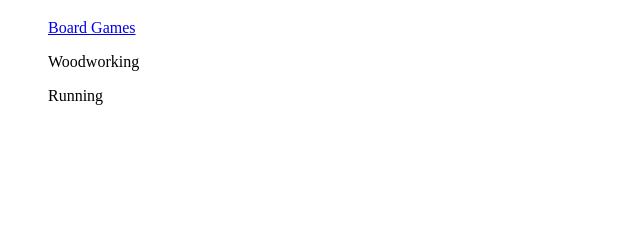
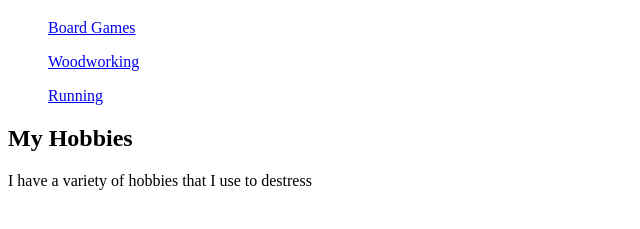
Before and after one commit to peterson-philomath/hello-world, a plain HTML site: page index.html in a window 1280 px wide. Shown: the part 61-290 px from the top of the page, without its empty margins (0-640 px from the left). Drawn offline with Linux system fonts and the light colour scheme.

Commit message:
Updating Navigation between sites

```diff
--- a/index.html
+++ b/index.html
@@ -8,12 +8,13 @@
         <h1>Ways to Destress</h1>
         <nav>
             <ul><a href="https://peterson-philomath.github.io/hello-world/boardgames">Board Games</a></ul>
-            <ul><a href="https://peterson-philomath.github.io/hello-world/woodworking"></a>Woodworking</ul>
-            <ul><a href="https://peterson-philomath.github.io/hello-world/running"></a>Running</ul>
+            <ul><a href="https://peterson-philomath.github.io/hello-world/woodworking">Woodworking</a></ul>
+            <ul><a href="https://peterson-philomath.github.io/hello-world/running">Running</a></ul>
         </nav>
     </header>
     <main>
-
+        <h2>My Hobbies</h2>
+        <p>I have a variety of hobbies that I use to destress</p>
     </main>
     <footer>
 
```
Also changed, not shown: boardgames.html (+3 -3 lines), running.html (+3 -3 lines), woodworking.html (+3 -3 lines).
